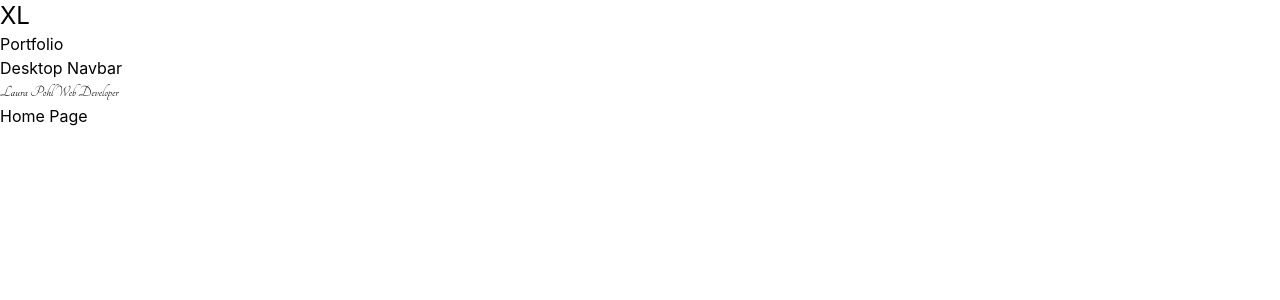
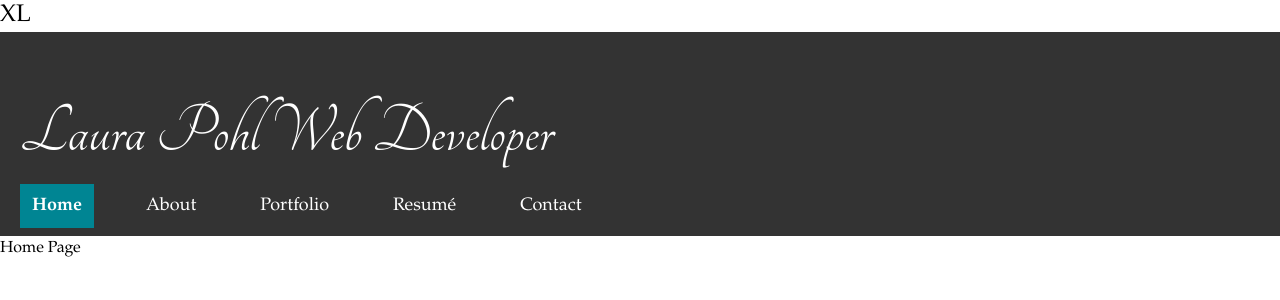
Before and after one commit to irishmaiden18/portfolio-2026, a React (Vite) app: page / in a window 1280 px wide. Shown: the top 300 px of the page. Built offline with nearby package versions, Linux system fonts and the light colour scheme.

Commit message:
Finishes navigation with active highlight & hover, mobile & desktop. Updates font

```diff
--- a/src/App.jsx
+++ b/src/App.jsx
@@ -48,8 +48,6 @@ function App() {
     <>
       <DuringDevelopment/>
 
-      <h1>Portfolio</h1>
-
       {NavFunction()}
 
       <Routes>
--- a/src/components/Navbar/DesktopNav.jsx
+++ b/src/components/Navbar/DesktopNav.jsx
@@ -1,8 +1,63 @@
+import { useState } from "react"
+import { Link, NavLink, useLocation } from "react-router"
+
 const DesktopNav = () => {
+
+  const [isDropdownOpen, setIsDropdownOpen] = useState(false)
+
+  const {pathname} = useLocation()
+
   return (
     <>
-        <h2>Desktop Navbar</h2>
-        <h1 className="font-[tangerine]">Laura Pohl Web Developer</h1>
+      <div className="bg-[#333333] text-white container mx-auto">
+        <h1 className="font-[tangerine] pt-[4rem] px-5 pb-1 text-7xl">Laura Pohl Web Developer</h1>
+
+        <nav>
+          <ul className="flex items-end">
+            <li className="pt-3 px-5 pb-2 text-lg">
+              <NavLink
+                to="/"
+                className={({isActive}) => `inline-block px-3 py-2 ${isActive ? "font-bold bg-[#008593]" : "hover:text-black hover:bg-[#7FD7E3] hover:font-bold"}`}
+              >
+                Home
+              </NavLink>
+            </li>
+            <li className="relative pt-3 px-5 pb-2 text-lg">
+              <button
+                onClick={() => setIsDropdownOpen(!isDropdownOpen)}
+                onMouseEnter={() => setIsDropdownOpen(true)}
+                className={`inline-block px-3 py-2 ${((pathname === "/my-story") || (pathname === "/mascots")) ? "font-bold bg-[#008593]" : "hover:text-black hover:bg-[#7FD7E3] hover:font-bold"}`}
+              >
+                About
+              </button>
+
+              {/* Dropdown Menu */}
+              {isDropdownOpen && (
+                <div
+                  onMouseLeave={() => setIsDropdownOpen(false)}
+                  className="absolute left-5 mt-2 bg-[#333333] text-lg min-w-full z-10"
+                >
+                  <div className="block whitespace-nowrap p-2">
+                    <NavLink to="/my-story" className={({isActive}) => `inline-block px-3 py-2 w-full ${isActive ? "font-bold bg-[#008593]" : "hover:text-black hover:bg-[#7FD7E3] hover:font-bold"}`}>My Story</NavLink>
+                  </div>
+                  <div className="block p-2">
+                    <NavLink to="/mascots" className={({isActive}) => `inline-block px-3 py-2 w-full ${isActive ? "font-bold bg-[#008593]" : "hover:text-black hover:bg-[#7FD7E3] hover:font-bold"}`}>Mascots</NavLink>
+                  </div>
+                </div>
+              )}
+            </li>
+            <li className="pt-3 px-5 pb-2 text-lg">
+              <NavLink to="/portfolio" className={({isActive}) => `inline-block px-3 py-2 ${isActive ? "font-bold bg-[#008593]" : "hover:text-black hover:bg-[#7FD7E3] hover:font-bold"}`}>Portfolio</NavLink>
+            </li>
+            <li className="pt-3 px-5 pb-2 text-lg">
+              <NavLink to="/resume" className={({isActive}) => `inline-block px-3 py-2 ${isActive ? "font-bold bg-[#008593]" : "hover:text-black hover:bg-[#7FD7E3] hover:font-bold"}`}>Resumé</NavLink>
+            </li>
+            <li className="pt-3 px-5 pb-2 text-lg">
+              <NavLink to="/contact" className={({isActive}) => `inline-block px-3 py-2 ${isActive ? "font-bold bg-[#008593]" : "hover:text-black hover:bg-[#7FD7E3] hover:font-bold"}`}>Contact</NavLink>
+            </li>
+          </ul>
+        </nav>
+      </div>
     </>
   )
 }
--- a/src/components/Navbar/HamburgerNav.jsx
+++ b/src/components/Navbar/HamburgerNav.jsx
@@ -1,8 +1,67 @@
+import { useState } from "react"
+import { Link, NavLink, useLocation } from "react-router"
+
 const HamburgerNav = () => {
+
+  const [isOpen, setIsOpen] = useState(false)
+  const [isDropdownOpen, setIsDropdownOpen] = useState(false)
+
+  const {pathname} = useLocation()
+
+
   return (
     <>
-        <h2>Hamburger Navbar</h2>
-        <h1 className="font-[tangerine]">Laura Pohl Web Developer</h1>
+      {/* <h2>Hamburger Navbar</h2> */}
+      <div className="relative bg-[#333333] text-white">
+        <h1 className="font-[tangerine] pt-[3rem] px-5 pb-2 text-6xl">Laura Pohl Web Developer</h1>
+        <div className="absolute top-1 right-1 p-2 pb-0 z-50">
+          <a href="#" onClick={() => setIsOpen(!isOpen)}>
+            <button>
+              <img src="burger-menu-gray.svg" alt="burger menu icon" className="w-[30px] h-auto "/>
+            </button>
+          </a>
+        </div>
+      </div>
+      {/* Moble Menu Container */}
+      {isOpen && (
+        <nav onMouseLeave={() => setIsOpen(false)} className="px-8 bg-[#333333] text-white">
+          <ul className="w-full h-full">
+            <li className="text-xl w-full">
+              <NavLink to="/" className={({isActive}) => isActive? "block font-bold bg-[#008593] w-full h-full px-8 py-3" : "block w-full h-full hover:text-black hover:bg-[#7FD7E3] hover:py-3 hover:px-8 hover:font-bold px-8 py-3"}>Home</NavLink>
+            </li>
+            <li className="text-xl w-full">
+              <button
+                onClick={() => {setIsDropdownOpen(!isDropdownOpen)}}
+                onMouseEnter={() => setIsDropdownOpen(true)}
+                className={((pathname === "/my-story") || (pathname === "/mascots")) ? "text-left font-bold bg-[#008593] w-full h-full px-8 py-3" : "text-left w-full h-full hover:text-black hover:bg-[#7FD7E3] hover:py-3 hover:px-8 hover:font-bold px-8 py-3"}
+              >
+                About
+              </button>
+              {/* Dropdown Menu */}
+              {isDropdownOpen && (
+                <div
+                  onMouseLeave={() => setIsDropdownOpen(false)}
+                  className="flex flex-col pl-8"
+                >
+                  <NavLink to="/my-story" className={({isActive}) => isActive? "block font-bold bg-[#008593] w-full h-full ps-8 py-3" : "block w-full h-full hover:text-black hover:bg-[#7FD7E3] hover:py-3 hover:px-8 hover:font-bold px-8 py-3"}>My Story</NavLink>
+                  <NavLink to="/mascots" className={({isActive}) => isActive? "block font-bold bg-[#008593] w-full h-full ps-8 py-3" : "block w-full h-full hover:text-black hover:bg-[#7FD7E3] hover:py-3 hover:px-8 hover:font-bold px-8 py-3"}>Mascots</NavLink>
+
+                </div>
+              )}
+            </li>
+            <li className="text-xl w-full">
+              <NavLink to="/portfolio" className={({isActive}) => isActive? "block font-bold bg-[#008593] w-full h-full px-8 py-3" : "block w-full h-full hover:text-black hover:bg-[#7FD7E3] hover:py-3 hover:px-8 hover:font-bold px-8 py-3"}>Portfolio</NavLink>
+            </li>
+            <li className="text-xl w-full">
+              <NavLink to="/resume" className={({isActive}) => isActive? "block font-bold bg-[#008593] w-full h-full px-8 py-3" : "block w-full h-full hover:text-black hover:bg-[#7FD7E3] hover:py-3 hover:px-8 hover:font-bold px-8 py-3"}>Resumé</NavLink>
+            </li>
+            <li className="text-xl w-full">
+              <NavLink to="/contact" className={({isActive}) => isActive? "block font-bold bg-[#008593] w-full h-full px-8 py-3" : "block w-full h-full hover:text-black hover:bg-[#7FD7E3] hover:py-3 hover:px-8 hover:font-bold px-8 py-3"}>Contact</NavLink>
+            </li>
+          </ul>
+        </nav>
+      )}
+
     </>
   )
 }
--- a/src/index.css
+++ b/src/index.css
@@ -2,4 +2,6 @@
 
 @theme {
     --font-tangerine: "Tangerine", cursive;
+
+    --font-sans: "Garamond", "Georgia", Serif
 }
```
Also changed, not shown: public/burger-menu-gray.svg (added).
